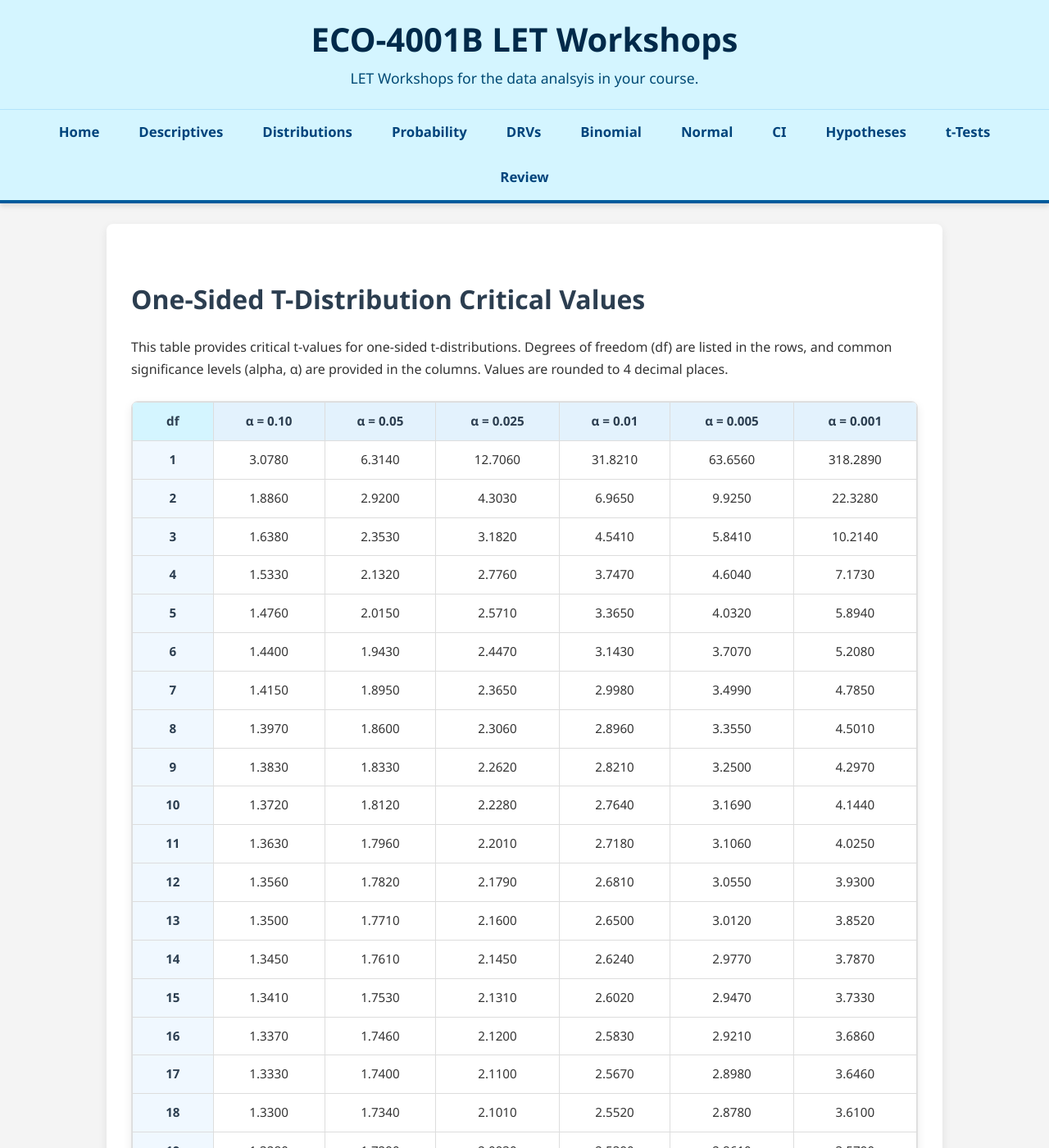
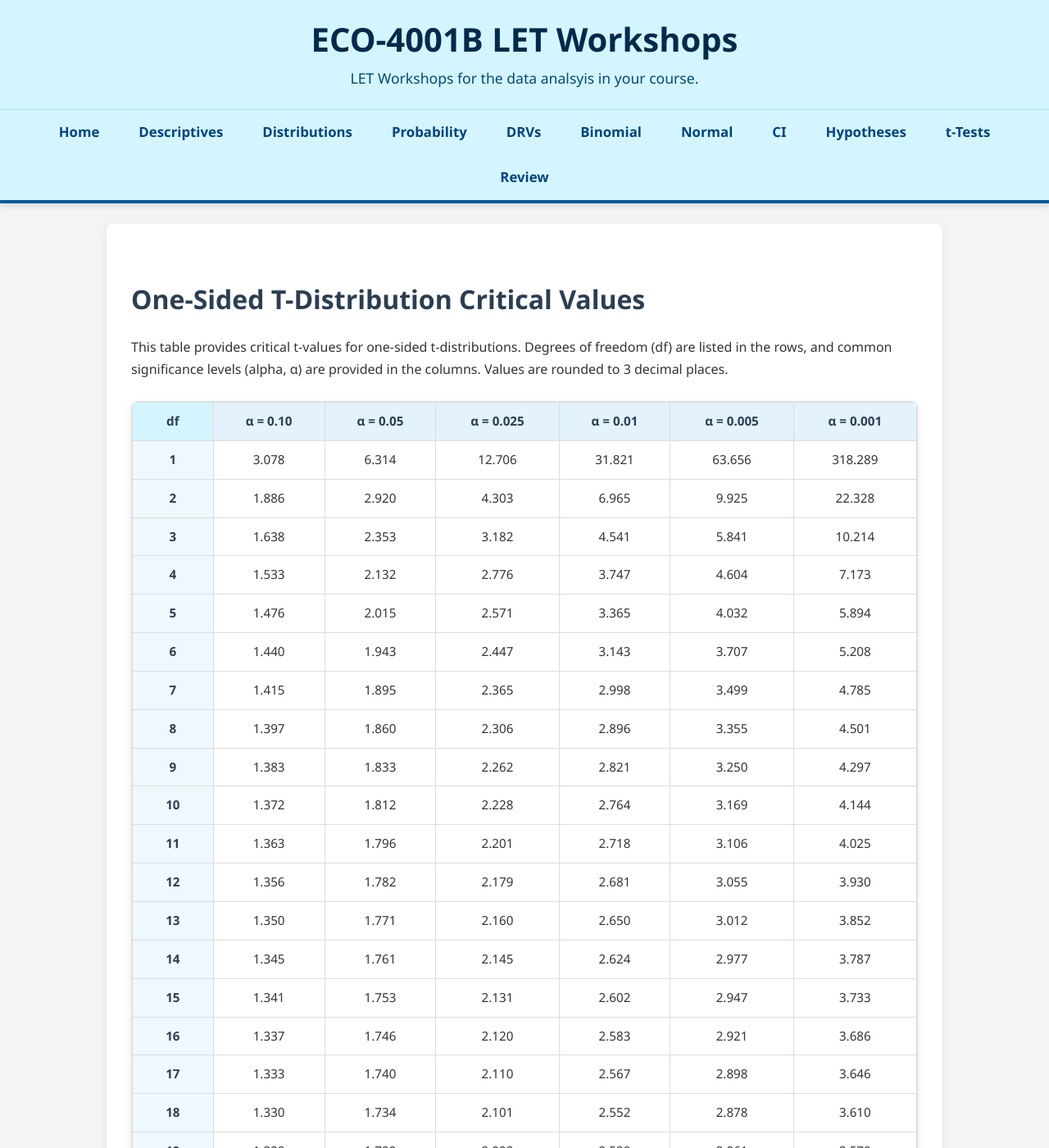
Before and after one commit to probe973/eco-4001b, a Jekyll site: the page built from t-table/index.md, in a window 1280 px wide and 1400 px high. Shown: the whole window at 82% size. Built offline with Jekyll 4.4.1, drawn with Linux system fonts in a browser that asks for light colours; some of the changed text lies outside the part shown.

Commit message:
Update index.md

```diff
--- a/t-table/index.md
+++ b/t-table/index.md
@@ -4,7 +4,7 @@ title: One-Sided T-Distribution Critical Values
 ---
 
 <h1 id="table-heading">One-Sided T-Distribution Critical Values</h1>
-<p id="table-description">This table provides critical t-values for one-sided t-distributions. Degrees of freedom (df) are listed in the rows, and common significance levels (alpha, α) are provided in the columns. Values are rounded to 4 decimal places.</p>
+<p id="table-description">This table provides critical t-values for one-sided t-distributions. Degrees of freedom (df) are listed in the rows, and common significance levels (alpha, α) are provided in the columns. Values are rounded to 3 decimal places.</p>
 
 <div class="table-responsive">
   <table id="tDistributionTable" class="t-table" aria-labelledby="table-heading" aria-describedby="table-description">
@@ -20,41 +20,41 @@ title: One-Sided T-Distribution Critical Values
       </tr>
     </thead>
     <tbody>
-      <tr><th scope="row">1</th><td>3.0780</td><td>6.3140</td><td>12.7060</td><td>31.8210</td><td>63.6560</td><td>318.2890</td></tr>
-      <tr><th scope="row">2</th><td>1.8860</td><td>2.9200</td><td>4.3030</td><td>6.9650</td><td>9.9250</td><td>22.3280</td></tr>
-      <tr><th scope="row">3</th><td>1.6380</td><td>2.3530</td><td>3.1820</td><td>4.5410</td><td>5.8410</td><td>10.2140</td></tr>
-      <tr><th scope="row">4</th><td>1.5330</td><td>2.1320</td><td>2.7760</td><td>3.7470</td><td>4.6040</td><td>7.1730</td></tr>
-      <tr><th scope="row">5</th><td>1.4760</td><td>2.0150</td><td>2.5710</td><td>3.3650</td><td>4.0320</td><td>5.8940</td></tr>
-      <tr><th scope="row">6</th><td>1.4400</td><td>1.9430</td><td>2.4470</td><td>3.1430</td><td>3.7070</td><td>5.2080</td></tr>
-      <tr><th scope="row">7</th><td>1.4150</td><td>1.8950</td><td>2.3650</td><td>2.9980</td><td>3.4990</td><td>4.7850</td></tr>
-      <tr><th scope="row">8</th><td>1.3970</td><td>1.8600</td><td>2.3060</td><td>2.8960</td><td>3.3550</td><td>4.5010</td></tr>
-      <tr><th scope="row">9</th><td>1.3830</td><td>1.8330</td><td>2.2620</td><td>2.8210</td><td>3.2500</td><td>4.2970</td></tr>
-      <tr><th scope="row">10</th><td>1.3720</td><td>1.8120</td><td>2.2280</td><td>2.7640</td><td>3.1690</td><td>4.1440</td></tr>
-      <tr><th scope="row">11</th><td>1.3630</td><td>1.7960</td><td>2.2010</td><td>2.7180</td><td>3.1060</td><td>4.0250</td></tr>
-      <tr><th scope="row">12</th><td>1.3560</td><td>1.7820</td><td>2.1790</td><td>2.6810</td><td>3.0550</td><td>3.9300</td></tr>
-      <tr><th scope="row">13</th><td>1.3500</td><td>1.7710</td><td>2.1600</td><td>2.6500</td><td>3.0120</td><td>3.8520</td></tr>
-      <tr><th scope="row">14</th><td>1.3450</td><td>1.7610</td><td>2.1450</td><td>2.6240</td><td>2.9770</td><td>3.7870</td></tr>
-      <tr><th scope="row">15</th><td>1.3410</td><td>1.7530</td><td>2.1310</td><td>2.6020</td><td>2.9470</td><td>3.7330</td></tr>
-      <tr><th scope="row">16</th><td>1.3370</td><td>1.7460</td><td>2.1200</td><td>2.5830</td><td>2.9210</td><td>3.6860</td></tr>
-      <tr><th scope="row">17</th><td>1.3330</td><td>1.7400</td><td>2.1100</td><td>2.5670</td><td>2.8980</td><td>3.6460</td></tr>
-      <tr><th scope="row">18</th><td>1.3300</td><td>1.7340</td><td>2.1010</td><td>2.5520</td><td>2.8780</td><td>3.6100</td></tr>
-      <tr><th scope="row">19</th><td>1.3280</td><td>1.7290</td><td>2.0930</td><td>2.5390</td><td>2.8610</td><td>3.5790</td></tr>
-      <tr><th scope="row">20</th><td>1.3250</td><td>1.7250</td><td>2.0860</td><td>2.5280</td><td>2.8450</td><td>3.5520</td></tr>
-      <tr><th scope="row">21</th><td>1.3230</td><td>1.7210</td><td>2.0800</td><td>2.5180</td><td>2.8310</td><td>3.8190</td></tr>
-      <tr><th scope="row">22</th><td>1.3210</td><td>1.7170</td><td>2.0740</td><td>2.5080</td><td>2.8190</td><td>3.7920</td></tr>
-      <tr><th scope="row">23</th><td>1.3190</td><td>1.7140</td><td>2.0690</td><td>2.5000</td><td>2.8070</td><td>3.7680</td></tr>
-      <tr><th scope="row">24</th><td>1.3180</td><td>1.7110</td><td>2.0640</td><td>2.4920</td><td>2.7970</td><td>3.7450</td></tr>
-      <tr><th scope="row">25</th><td>1.3160</td><td>1.7080</td><td>2.0600</td><td>2.4850</td><td>2.7870</td><td>3.7250</td></tr>
-      <tr><th scope="row">26</th><td>1.3150</td><td>1.7060</td><td>2.0560</td><td>2.4790</td><td>2.7790</td><td>3.7070</td></tr>
-      <tr><th scope="row">27</th><td>1.3140</td><td>1.7030</td><td>2.0520</td><td>2.4730</td><td>2.7710</td><td>3.6900</td></tr>
-      <tr><th scope="row">28</th><td>1.3130</td><td>1.7010</td><td>2.0480</td><td>2.4670</td><td>2.7630</td><td>3.6740</td></tr>
-      <tr><th scope="row">29</th><td>1.3110</td><td>1.6990</td><td>2.0450</td><td>2.4620</td><td>2.7560</td><td>3.6590</td></tr>
-      <tr><th scope="row">30</th><td>1.3100</td><td>1.6970</td><td>2.0420</td><td>2.4570</td><td>2.7500</td><td>3.6460</td></tr>
-      <tr><th scope="row">40</th><td>1.3030</td><td>1.6840</td><td>2.0210</td><td>2.4230</td><td>2.7040</td><td>3.4600</td></tr>
-      <tr><th scope="row">50</th><td>1.3000</td><td>1.6760</td><td>2.0090</td><td>2.4030</td><td>2.6780</td><td>3.4000</td></tr>
-      <tr><th scope="row">60</th><td>1.2960</td><td>1.6710</td><td>2.0000</td><td>2.3900</td><td>2.6600</td><td>3.3730</td></tr>
-      <tr><th scope="row">100</th><td>1.2900</td><td>1.6600</td><td>1.9840</td><td>2.3640</td><td>2.6260</td><td>3.3070</td></tr>
-      <tr><th scope="row">∞ (Z)</th><td>1.2820</td><td>1.6450</td><td>1.9600</td><td>2.3260</td><td>2.5760</td><td>3.0910</td></tr>
+      <tr><th scope="row">1</th><td>3.078</td><td>6.314</td><td>12.706</td><td>31.821</td><td>63.656</td><td>318.289</td></tr>
+      <tr><th scope="row">2</th><td>1.886</td><td>2.920</td><td>4.303</td><td>6.965</td><td>9.925</td><td>22.328</td></tr>
+      <tr><th scope="row">3</th><td>1.638</td><td>2.353</td><td>3.182</td><td>4.541</td><td>5.841</td><td>10.214</td></tr>
+      <tr><th scope="row">4</th><td>1.533</td><td>2.132</td><td>2.776</td><td>3.747</td><td>4.604</td><td>7.173</td></tr>
+      <tr><th scope="row">5</th><td>1.476</td><td>2.015</td><td>2.571</td><td>3.365</td><td>4.032</td><td>5.894</td></tr>
+      <tr><th scope="row">6</th><td>1.440</td><td>1.943</td><td>2.447</td><td>3.143</td><td>3.707</td><td>5.208</td></tr>
+      <tr><th scope="row">7</th><td>1.415</td><td>1.895</td><td>2.365</td><td>2.998</td><td>3.499</td><td>4.785</td></tr>
+      <tr><th scope="row">8</th><td>1.397</td><td>1.860</td><td>2.306</td><td>2.896</td><td>3.355</td><td>4.501</td></tr>
+      <tr><th scope="row">9</th><td>1.383</td><td>1.833</td><td>2.262</td><td>2.821</td><td>3.250</td><td>4.297</td></tr>
+      <tr><th scope="row">10</th><td>1.372</td><td>1.812</td><td>2.228</td><td>2.764</td><td>3.169</td><td>4.144</td></tr>
+      <tr><th scope="row">11</th><td>1.363</td><td>1.796</td><td>2.201</td><td>2.718</td><td>3.106</td><td>4.025</td></tr>
+      <tr><th scope="row">12</th><td>1.356</td><td>1.782</td><td>2.179</td><td>2.681</td><td>3.055</td><td>3.930</td></tr>
+      <tr><th scope="row">13</th><td>1.350</td><td>1.771</td><td>2.160</td><td>2.650</td><td>3.012</td><td>3.852</td></tr>
+      <tr><th scope="row">14</th><td>1.345</td><td>1.761</td><td>2.145</td><td>2.624</td><td>2.977</td><td>3.787</td></tr>
+      <tr><th scope="row">15</th><td>1.341</td><td>1.753</td><td>2.131</td><td>2.602</td><td>2.947</td><td>3.733</td></tr>
+      <tr><th scope="row">16</th><td>1.337</td><td>1.746</td><td>2.120</td><td>2.583</td><td>2.921</td><td>3.686</td></tr>
+      <tr><th scope="row">17</th><td>1.333</td><td>1.740</td><td>2.110</td><td>2.567</td><td>2.898</td><td>3.646</td></tr>
+      <tr><th scope="row">18</th><td>1.330</td><td>1.734</td><td>2.101</td><td>2.552</td><td>2.878</td><td>3.610</td></tr>
+      <tr><th scope="row">19</th><td>1.328</td><td>1.729</td><td>2.093</td><td>2.539</td><td>2.861</td><td>3.579</td></tr>
+      <tr><th scope="row">20</th><td>1.325</td><td>1.725</td><td>2.086</td><td>2.528</td><td>2.845</td><td>3.552</td></tr>
+      <tr><th scope="row">21</th><td>1.323</td><td>1.721</td><td>2.080</td><td>2.518</td><td>2.831</td><td>3.819</td></tr>
+      <tr><th scope="row">22</th><td>1.321</td><td>1.717</td><td>2.074</td><td>2.508</td><td>2.819</td><td>3.792</td></tr>
+      <tr><th scope="row">23</th><td>1.319</td><td>1.714</td><td>2.069</td><td>2.500</td><td>2.807</td><td>3.768</td></tr>
+      <tr><th scope="row">24</th><td>1.318</td><td>1.711</td><td>2.064</td><td>2.492</td><td>2.797</td><td>3.745</td></tr>
+      <tr><th scope="row">25</th><td>1.316</td><td>1.708</td><td>2.060</td><td>2.485</td><td>2.787</td><td>3.725</td></tr>
+      <tr><th scope="row">26</th><td>1.315</td><td>1.706</td><td>2.056</td><td>2.479</td><td>2.779</td><td>3.707</td></tr>
+      <tr><th scope="row">27</th><td>1.314</td><td>1.703</td><td>2.052</td><td>2.473</td><td>2.771</td><td>3.690</td></tr>
+      <tr><th scope="row">28</th><td>1.313</td><td>1.701</td><td>2.048</td><td>2.467</td><td>2.763</td><td>3.674</td></tr>
+      <tr><th scope="row">29</th><td>1.311</td><td>1.699</td><td>2.045</td><td>2.462</td><td>2.756</td><td>3.659</td></tr>
+      <tr><th scope="row">30</th><td>1.310</td><td>1.697</td><td>2.042</td><td>2.457</td><td>2.750</td><td>3.646</td></tr>
+      <tr><th scope="row">40</th><td>1.303</td><td>1.684</td><td>2.021</td><td>2.423</td><td>2.704</td><td>3.460</td></tr>
+      <tr><th scope="row">50</th><td>1.300</td><td>1.676</td><td>2.009</td><td>2.403</td><td>2.678</td><td>3.400</td></tr>
+      <tr><th scope="row">60</th><td>1.296</td><td>1.671</td><td>2.000</td><td>2.390</td><td>2.660</td><td>3.373</td></tr>
+      <tr><th scope="row">100</th><td>1.290</td><td>1.660</td><td>1.984</td><td>2.364</td><td>2.626</td><td>3.307</td></tr>
+      <tr><th scope="row">∞ (Z)</th><td>1.282</td><td>1.645</td><td>1.960</td><td>2.326</td><td>2.576</td><td>3.091</td></tr>
     </tbody>
   </table>
 </div>
```
